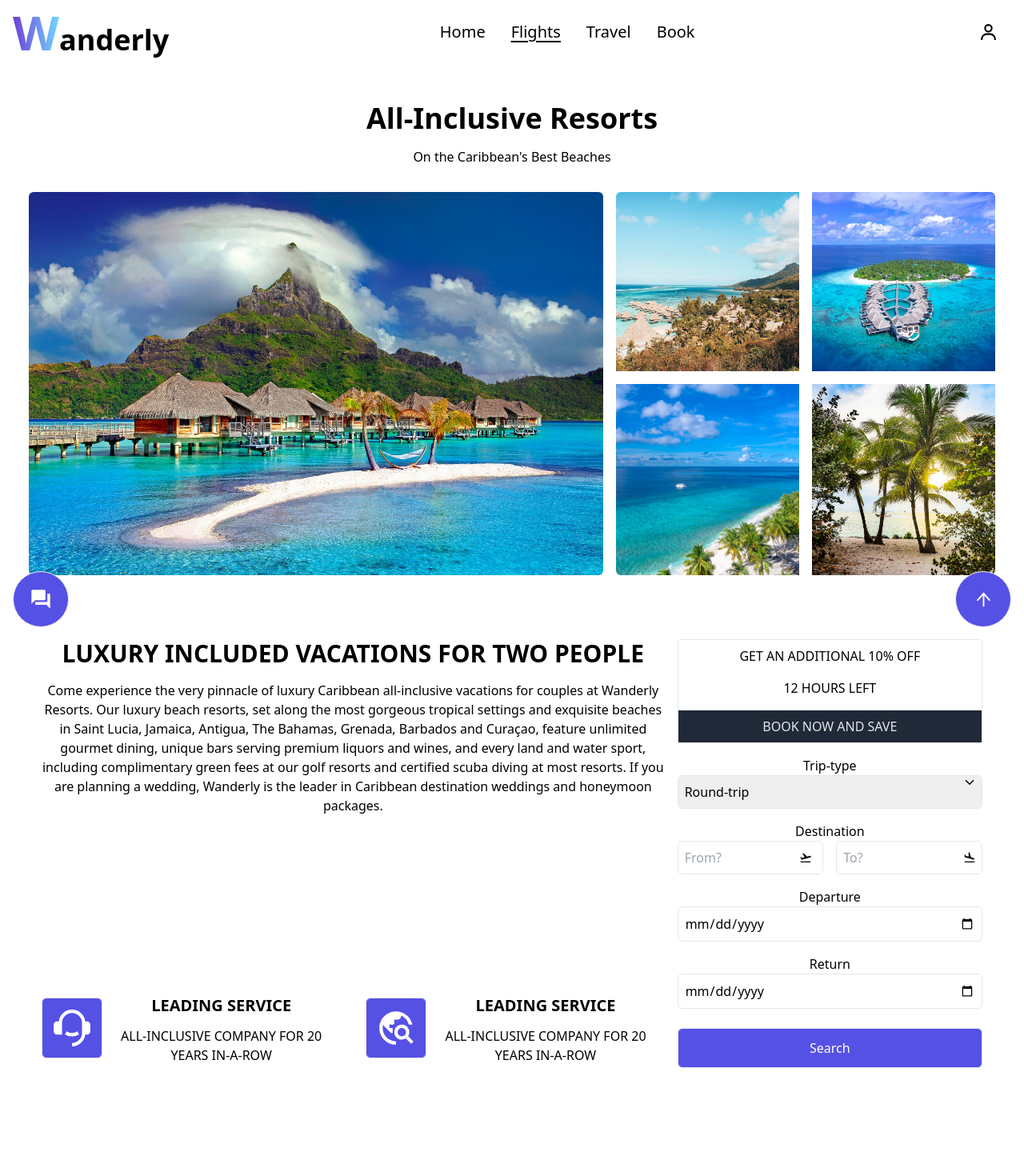
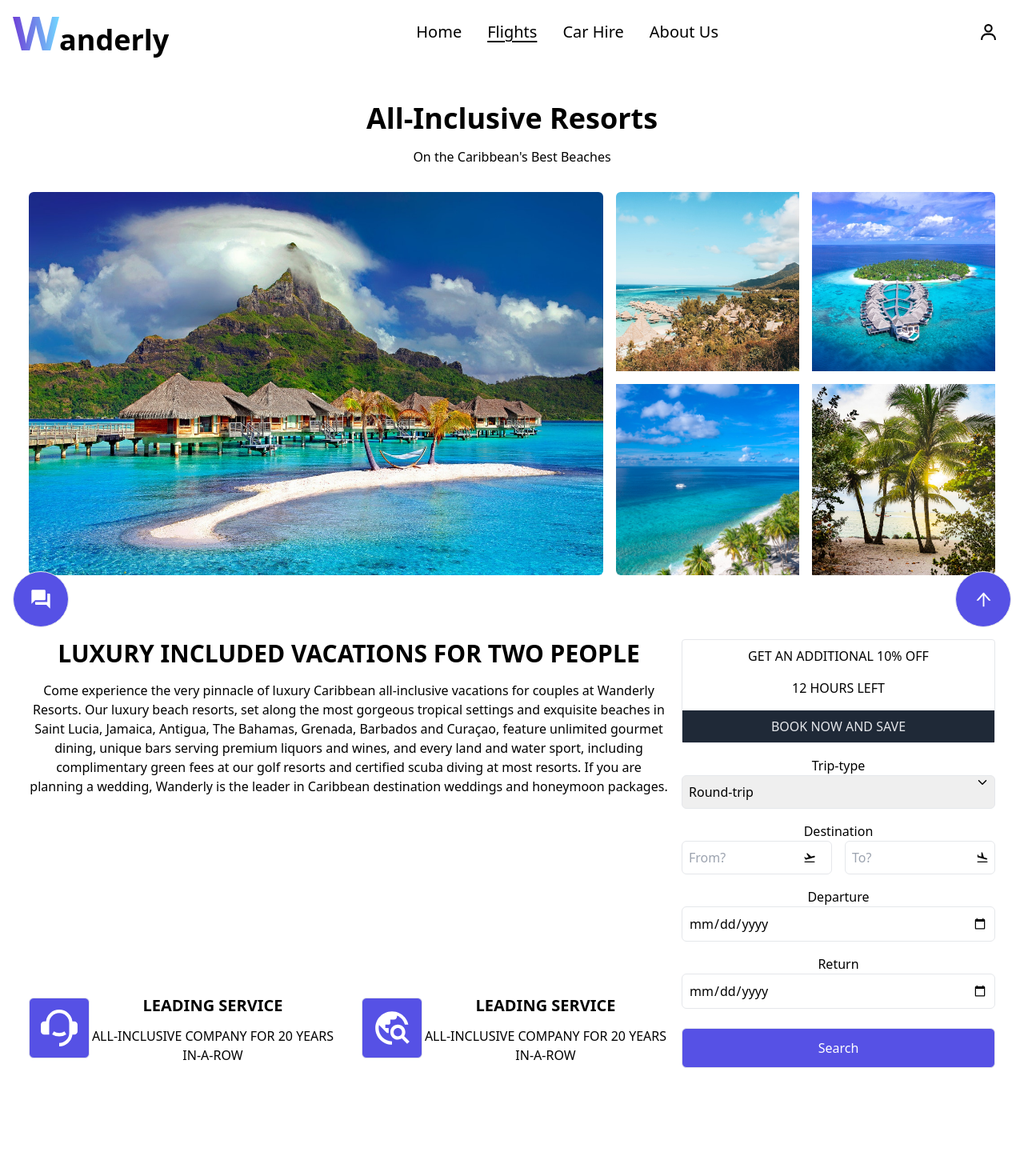
Before and after one commit to AhmedTakeshy/Wanderly, a React (Vite) app: page /flights in a window 1280 px wide. Shown: the top 1470 px of the page at 80% size. Built offline with nearby package versions, Linux system fonts and the light colour scheme; no server answers.

Commit message:
Adding many modifications to the core of the app

```diff
--- a/src/App.jsx
+++ b/src/App.jsx
@@ -8,8 +8,7 @@ import HotelsLayout from "./layouts/HotelLayout";
 import { HotelsAction } from "./helpers";
 import PropagateLoader from "react-spinners/PropagateLoader";
 
-import Booking from "./components/Booking";
-import SimCarousel from "./components/UI/SimCarousel";
+import CarPage from "./pages/CarPage";
 import AboutPage from "./pages/AboutPage";
 import ProfilePage from "./pages/user/ProfilePage";
 import FlightPage from "./pages/FlightPage";
@@ -18,7 +17,6 @@ const router = createBrowserRouter([
   {
     path: "/",
     element: <RootLayout />,
-    errorElement: <ErrorPage />,
     children: [
       {
         index: true,
@@ -45,12 +43,8 @@ const router = createBrowserRouter([
         element: <FlightPage />,
       },
       {
-        path: "travel",
-        element: <SimCarousel />,
-      },
-      {
-        path: "book",
-        element: <Booking />,
+        path: "car",
+        element: <CarPage />,
       },
       {
         path: "about",
@@ -61,6 +55,7 @@ const router = createBrowserRouter([
         element: <ProfilePage />,
       },
     ],
+    errorElement: <ErrorPage />,
   },
 ]);
 function App() {
--- a/src/components/UI/Nav.jsx
+++ b/src/components/UI/Nav.jsx
@@ -76,9 +76,9 @@ const Nav = () => {
             className={({ isActive }) =>
               isActive ? `underline underline-offset-4` : "hover:text-black"
             }
-            to="/travel"
+            to="/car"
           >
-            Travel
+            Car Hire
           </NavLink>
         </li>
         <li>
@@ -86,9 +86,9 @@ const Nav = () => {
             className={({ isActive }) =>
               isActive ? `underline underline-offset-4` : "hover:text-black"
             }
-            to="/book"
+            to="/about"
           >
-            Book
+            About Us
           </NavLink>
         </li>
       </ul>
--- a/src/components/UI/ScrollToTop.jsx
+++ b/src/components/UI/ScrollToTop.jsx
@@ -12,9 +12,7 @@ const ScrollToTop = () => {
   };
 
   useEffect(() => {
-    if (pathname === "/about") {
-      scrollTo();
-    }
+    scrollTo();
   }, [pathname]);
 
   return (
--- a/src/components/Booking.jsx
+++ b/src/components/flights/Booking.jsx
@@ -4,7 +4,7 @@ import { useForm } from "react-hook-form";
 import { IoIosArrowDown } from "react-icons/io";
 import { MdFlightTakeoff, MdFlightLand } from "react-icons/md";
 
-const Search = () => {
+const SearchForm = () => {
   const {
     register,
     handleSubmit,
@@ -14,7 +14,7 @@ const Search = () => {
   console.log(errors);
 
   return (
-    <div className="max-w-[1240px] mx-auto grid lg:grid-cols-3 gap-4 px-4 py-16">
+    <div className="max-w-[1240px] mx-auto grid lg:grid-cols-3 gap-4 py-16">
       <div className="lg:col-span-2 flex flex-col justify-between">
         <div>
           <h2>LUXURY INCLUDED VACATIONS FOR TWO PEOPLE</h2>
@@ -55,7 +55,6 @@ const Search = () => {
           </div>
         </div>
       </div>
-
       <div>
         <div className="border text-center rounded">
           <p className="pt-2">GET AN ADDITIONAL 10% OFF</p>
@@ -126,4 +125,4 @@ const Search = () => {
   );
 };
 
-export default Search;
+export default SearchForm;
--- a/src/components/flights/Flights.jsx
+++ b/src/components/flights/Flights.jsx
@@ -3,7 +3,7 @@ import BoraBora2 from "../../assets/borabora2.jpg";
 import Maldives from "../../assets/maldives.jpg";
 import Maldives2 from "../../assets/maldives2.jpg";
 import KeyWest from "../../assets/keywest.jpg";
-import Booking from "../Booking";
+import SearchForm from "./Booking";
 const Flights = () => {
   return (
     <div className="max-w-[1240px] mx-auto pb-16 pt-32 px-4 text-center">
@@ -36,7 +36,7 @@ const Flights = () => {
           alt="/"
         />
       </div>
-      <Booking />
+      <SearchForm />
     </div>
   );
 };
--- /dev/null
+++ b/src/pages/CarPage.jsx
@@ -0,0 +1,8 @@
+import React from "react";
+import SimCarousel from "../components/UI/SimCarousel";
+
+const CarPage = () => {
+  return <SimCarousel />;
+};
+
+export default CarPage;
```
